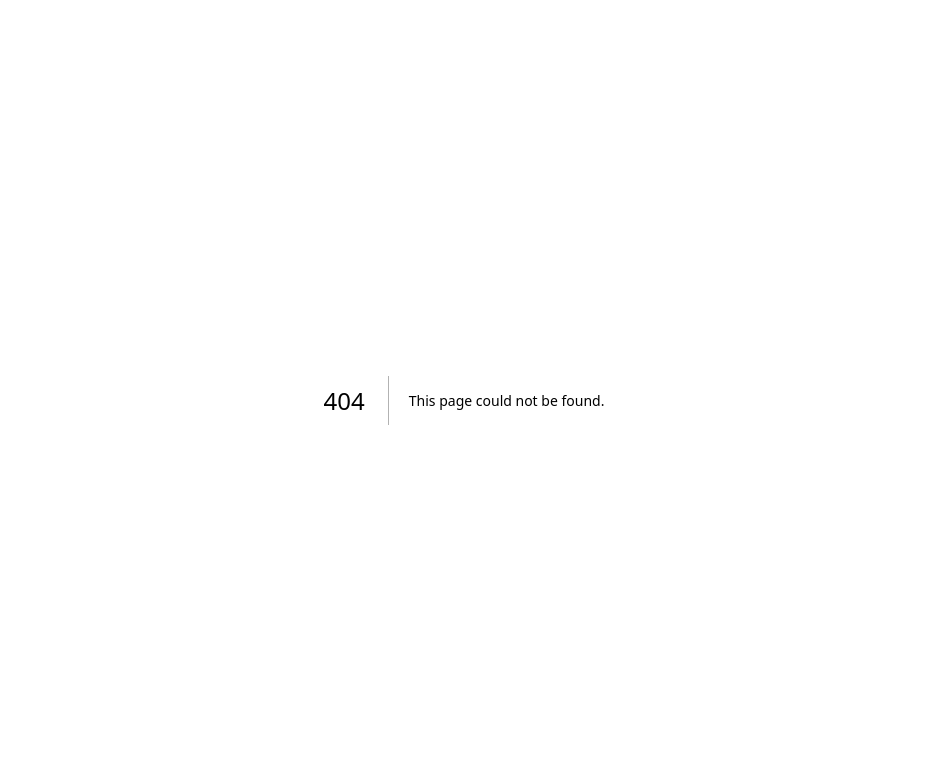
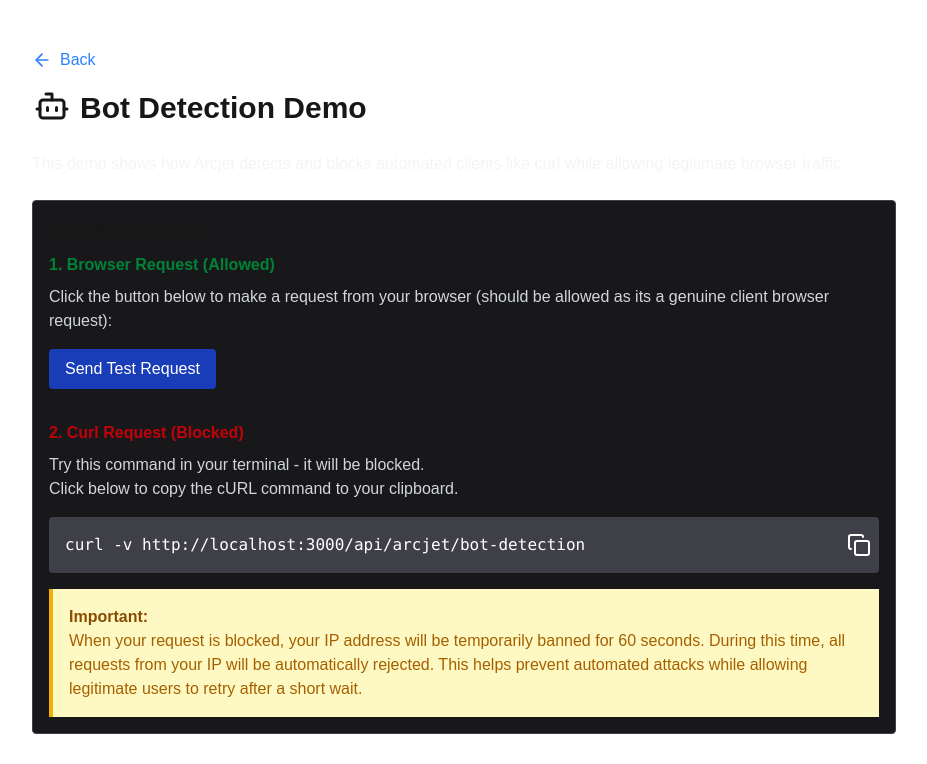
Before and after one commit to DevFreAkeD/arcjet-security-demo, a Next.js app: page /demo/bot-detection in a window 1280 px wide. Before the commit this address had no page. Shown: the top 764 px of the page, without its empty margins (176-1103 px from the left). Built offline with nearby package versions, Linux system fonts and the light colour scheme.

Commit message:
Create Bot Detection Demo page

```diff
--- /dev/null
+++ b/app/demo/bot-detection/page.tsx
@@ -0,0 +1,132 @@
+"use client";
+import { useState, useEffect } from "react";
+import { useRouter } from "next/navigation";
+import { Bot, CopyIcon, ArrowLeft } from "lucide-react";
+
+export default function BotDetectionDemo() {
+  const [result, setResult] = useState<any>(null);
+  const [loading, setLoading] = useState(false);
+  const router = useRouter();
+
+  const testBotDetection = async () => {
+    setLoading(true);
+    try {
+      const res = await fetch("/api/arcjet/bot-detection");
+      const data = await res.json();
+      setResult(data);
+    } catch (error) {
+      setResult({ error: "Request failed" });
+    }
+    setLoading(false);
+  };
+
+  const copyToClipboard = () => {
+    const command = `curl -v http://localhost:3000/api/arcjet/bot-detection`;
+    navigator.clipboard.writeText(command)
+      .then(() => {
+        console.log("Copied to clipboard!");
+      })
+      .catch(err => {
+        console.error("Failed to copy:", err);
+        console.log("Failed to copy!");
+      });
+  };
+
+  return (
+    <div className="max-w-4xl mx-auto py-12 px-4">
+        {/* Back Button */}
+        <button
+          onClick={() => router.push("/")}
+          className="flex items-center text-blue-500 hover:underline hover:cursor-pointer mb-4"
+        >
+          <ArrowLeft className="w-5 h-5 mr-2" />
+          Back
+        </button>
+
+        {/* Heading */}
+        <h1 className="text-3xl font-bold mb-6 flex items-center">
+          <Bot className="mr-2 pb-1 size-10" /> Bot Detection Demo
+        </h1>
+
+        <p className="mb-6 text-gray-100">
+            This demo shows how Arcjet detects and blocks automated clients like
+            curl while allowing legitimate browser traffic.
+        </p>
+
+        <div className="mb-8 p-4 bg-zinc-900 rounded border border-zinc-700">
+            <h2 className="text-lg font-semibold mb-2">Two Ways to Test</h2>
+
+            <div className="mb-6">
+                <h3 className="font-bold text-green-700 mb-2">
+                    1. Browser Request (Allowed)
+                </h3>
+                <p className="mb-4 text-gray-300">
+                    Click the button below to make a request from your browser (should
+                    be allowed as its a genuine client browser request):
+                </p>
+                <button
+                    onClick={testBotDetection}
+                    disabled={loading}
+                    className="px-4 py-2 bg-blue-800 text-white rounded hover:bg-blue-700 disabled:bg-gray-400"
+                >
+                    {loading ? "Testing..." : "Send Test Request"}
+                </button>
+            </div>
+
+            <div className="mt-8">
+                <h3 className="font-bold text-red-700 mb-2">
+                    2. Curl Request (Blocked)
+                </h3>
+                <p className="mb-4 text-gray-300">
+                    Try this command in your terminal - it will be blocked.<br />Click below to copy the cURL command to your clipboard.
+                </p>
+                <div
+                    onClick={copyToClipboard}
+                    className="relative cursor-pointer bg-zinc-700 text-white p-4 rounded overflow-x-auto select-none group"
+                >
+                    <pre>curl -v http://localhost:3000/api/arcjet/bot-detection</pre>
+                    {/* Copy Icon */}
+                    <span className="absolute top-4 right-2 text-white text-sm">
+                        <CopyIcon />
+                    </span>
+                </div>
+                <div className="mt-4 bg-yellow-100 border-l-4 border-yellow-500 p-4">
+                    <p className="font-bold text-yellow-800">Important:</p>
+                    <p className="text-yellow-700">
+                        When your request is blocked, your IP address will be temporarily
+                        banned for 60 seconds. During this time, all requests from your IP
+                        will be automatically rejected. This helps prevent automated
+                        attacks while allowing legitimate users to retry after a short
+                        wait.
+                    </p>
+                </div>
+            </div>
+        </div>
+
+        {result && (
+            <div className="mt-6">
+                <h2 className="text-xl font-semibold mb-2">Result:</h2>
+                <div
+                    className={`p-4 rounded ${
+                        result.error ? "bg-zinc-900 border border-red-500 text-red-500" : "bg-zinc-900 border border-green-500 text-green-500"
+                    }`}
+                >
+                    <pre className="overflow-auto">
+                        {JSON.stringify(result, null, 2)}
+                    </pre>
+                </div>
+            </div>
+        )}
+
+        <div className="mt-8 p-4 bg-zinc-900 rounded border border-zinc-700">
+            <h2 className="text-lg font-semibold mb-2">How It Works</h2>
+            <ul className="list-disc pl-5 space-y-2 text-sm text-gray-300">
+                <li>Browser requests are allowed through because they have legitimate User-Agents and characteristics</li>
+                <li>Curl requests are automatically detected as automated tools and blocked</li>
+                <li>When blocked, the client's IP is temporarily blocked for 60 seconds</li>
+                <li>This protection helps prevent automated scraping and abuse of your API</li>
+            </ul>
+        </div>
+    </div>
+  );
+}
```
